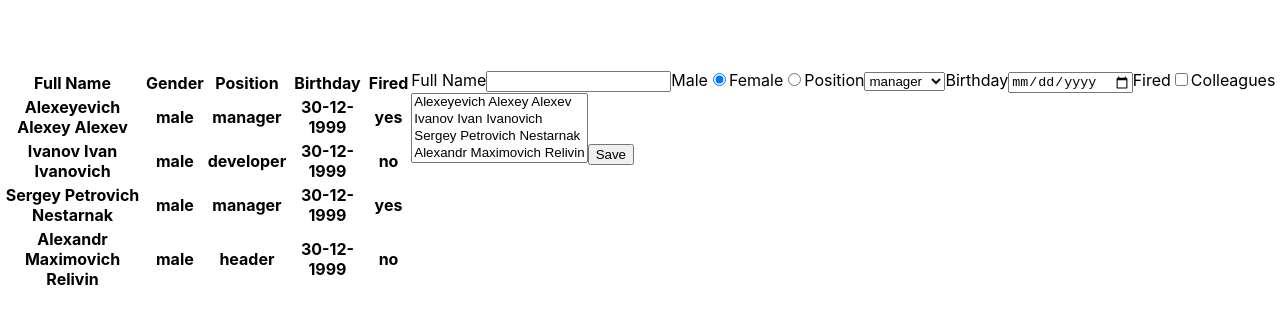
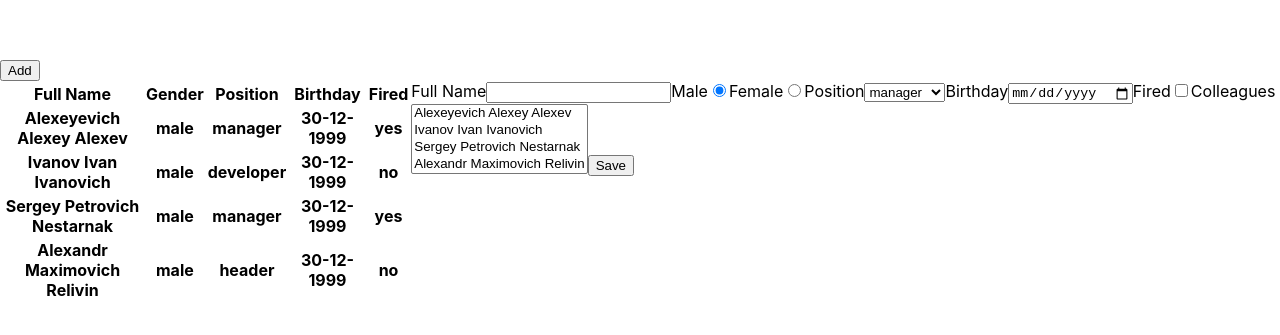
Before and after one commit to matcur/employee-dictionary, a React (Create React App) app: page / in a window 1280 px wide. Shown: the part 219-554 px from the top of the page. Built offline with nearby package versions, Linux system fonts and the light colour scheme.

Commit message:
new: add new employee button

```diff
--- a/src/App.css
+++ b/src/App.css
@@ -6,7 +6,7 @@
   align-items: center;
 }
 
-.employee-dictionary {
+.employee-dictionary__body {
   display: flex;
   justify-content: center;
 }
--- a/src/components/employees/EmployeeDictionary.tsx
+++ b/src/components/employees/EmployeeDictionary.tsx
@@ -8,12 +8,27 @@ export const EmployeeDictionary = observer(() => {
   const employeeStore = stores.employee;
   const employees = employeeStore.employees;
 
+  const addNewEmployee = () => {
+    employeeStore.add({
+      id: -1,
+      fullName: '',
+      fired: false,
+      position: 'position',
+      gender: 'male',
+      birthday: '1999-30-10',
+      colleagues: []
+    })
+  }
+
   return (
     <div className="employee-dictionary">
-      <EmployeeList employees={employees}/>
-      <BaseEmployeeForm
-        onSave={employeeStore.update.bind(employeeStore)}
-        employees={employees}/>
+      <button onClick={addNewEmployee}>Add</button>
+      <div className="employee-dictionary__body">
+        <EmployeeList employees={employees}/>
+        <BaseEmployeeForm
+          onSave={employeeStore.update.bind(employeeStore)}
+          employees={employees}/>
+      </div>
     </div>
   )
 })
```
